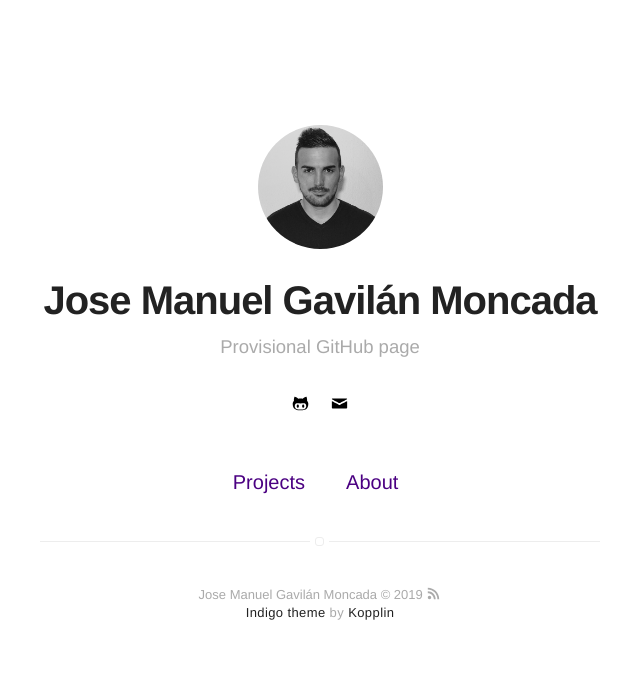
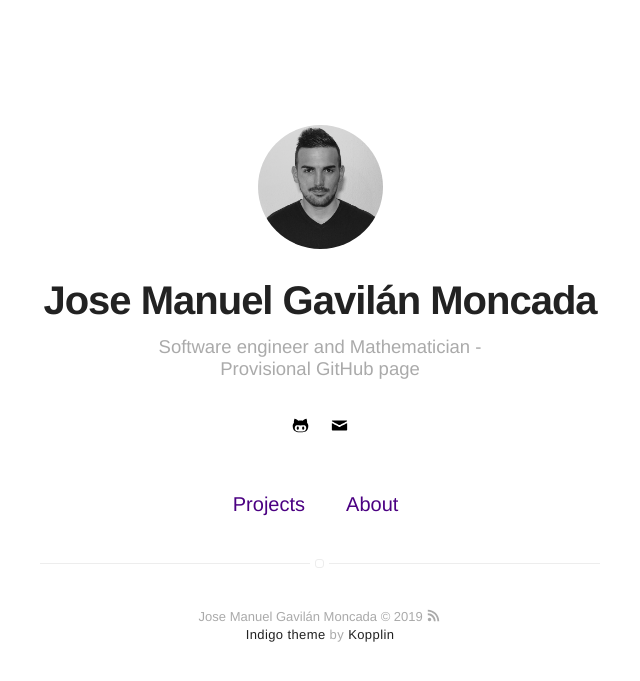
Before and after one commit to JoseMGavilan/josemgavilan.github.io, a Jekyll site: the page built from index.html, in a window 1280 px wide. Shown: the top 681 px of the page, without its empty margins (320-960 px from the left). Built offline with Jekyll 4.4.1, drawn with Linux system fonts in a browser that asks for light colours.

Commit message:
Update _config.yml

```diff
--- a/_config.yml
+++ b/_config.yml
@@ -1,6 +1,6 @@
 # main text of home
 name: Jose Manuel Gavilán Moncada
-bio: Provisional GitHub page
+bio: Software engineer and Mathematician - Provisional GitHub page
 
 # twitter summary info
 description: A blog about technology and stuff related
```
